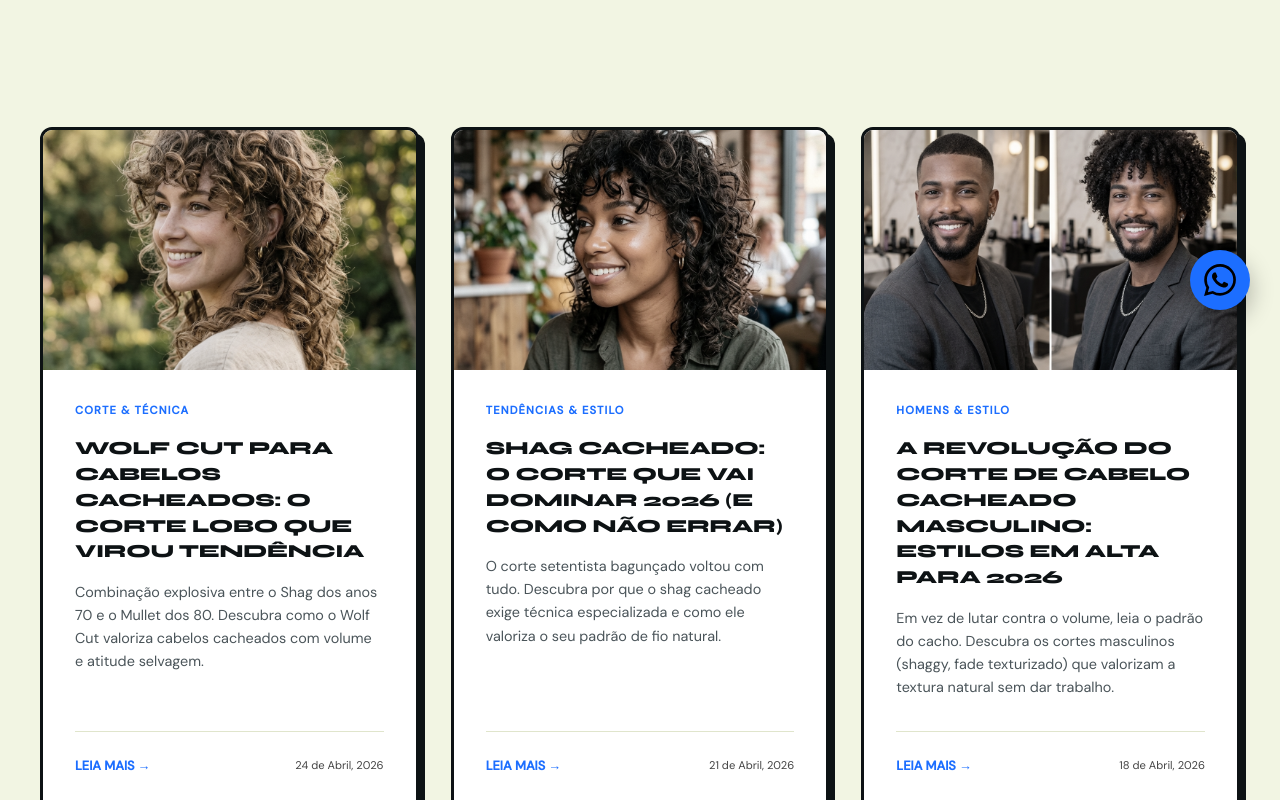
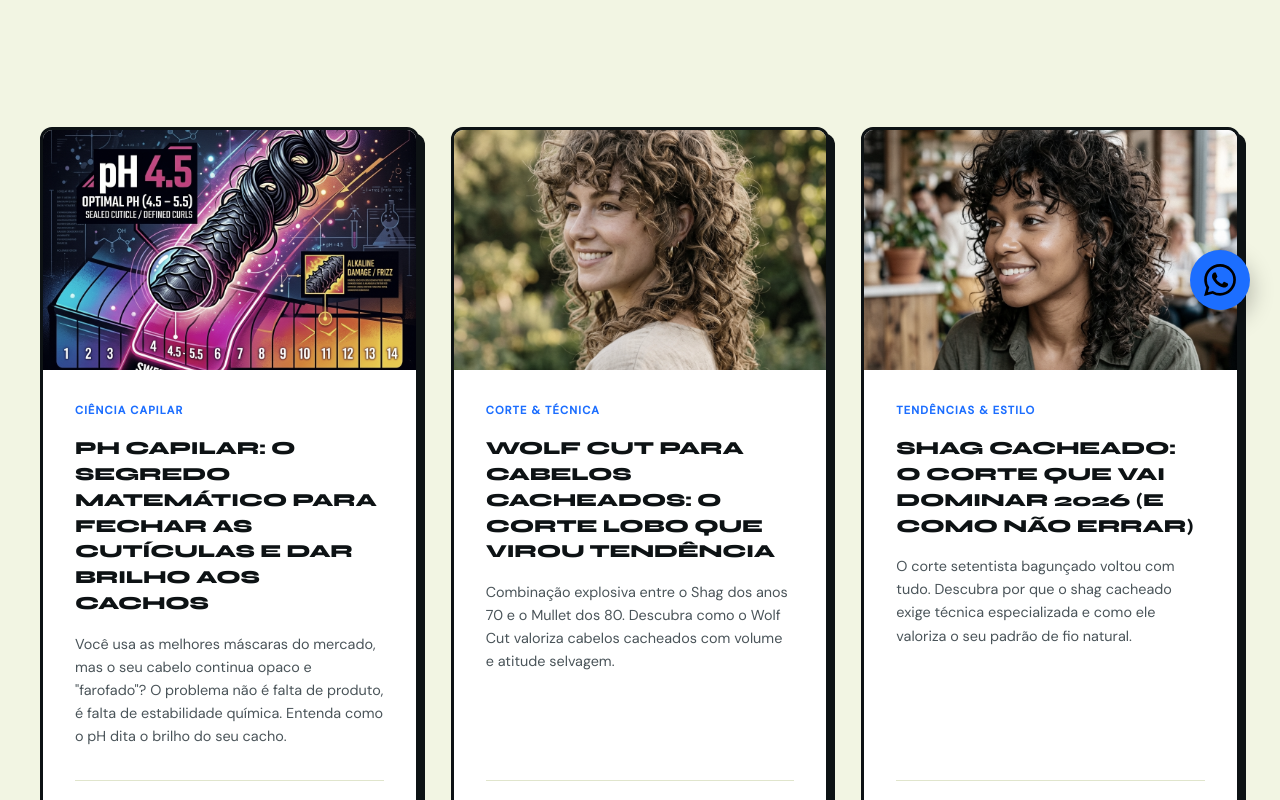
Before and after one commit to jonatanjunior13-max/ojonquecortou, a React (Vite) app: page /blog in a window 1280 px wide. Shown: the part 460-1260 px from the top of the page. Built offline with nearby package versions, Linux system fonts and the light colour scheme.

Commit message:
Add new technical blog post about pH Capilar with AI generated image

```diff
--- a/src/data/posts.js
+++ b/src/data/posts.js
@@ -1,4 +1,69 @@
 export const posts = [
+  {
+    id: 26,
+    slug: 'ph-capilar-cachos-brilho-definicao',
+    title: 'pH CAPILAR: O SEGREDO MATEMÁTICO PARA FECHAR AS CUTÍCULAS E DAR BRILHO AOS CACHOS',
+    excerpt: 'Você usa as melhores máscaras do mercado, mas o seu cabelo continua opaco e "farofado"? O problema não é falta de produto, é falta de estabilidade química. Entenda como o pH dita o brilho do seu cacho.',
+    metaDescription: 'pH capilar para cabelos cacheados: entenda como a acidez controla o brilho e a definição. Guia técnico sobre acidificação capilar e saúde do fio com o especialista Jon.',
+    keywords: 'pH capilar cachos, acidificação capilar bh, como dar brilho no cabelo cacheado, cutícula aberta cachos, cabelo poroso solução, studio do jon, o jon que cortou, especialista em cachos bh',
+    date: '25 de Abril, 2026',
+    author: 'Jon',
+    category: 'Ciência Capilar',
+    image: '/blog-ph-capilar-capa.png',
+    content: `
+      <h2>Introdução: O Brilho é uma Questão de Física</h2>
+      <p>Muitas clientes chegam ao Studio reclamando que o cabelo "não tem vida". Elas investem centenas de reais em máscaras importadas, mas o fio continua com aquele aspecto opaco, áspero ao toque e que parece "beber" o creme sem reter nada. Sabe o que está acontecendo? O pH do seu cabelo está em guerra com você.</p>
+      <p>O brilho que você vê no espelho não é "mágica" de um óleo finalizador. O brilho é luz refletida em uma superfície plana. Se as cutículas do seu cacho estão abertas (eriçadas), a luz bate e se dispersa. Se elas estão fechadas e seladas, a luz bate e reflete. Simples assim. E quem controla essa "porta" é o pH.</p>
+
+      <h2>O Que é o pH (De Forma Direta)</h2>
+      <p>pH significa Potencial Hidrogeniônico. É uma escala de 0 a 14 que mede o quão ácida ou alcalina é uma substância.
+      <ul>
+        <li><strong>0 a 6.9:</strong> Ácido</li>
+        <li><strong>7.0:</strong> Neutro</li>
+        <li><strong>7.1 a 14:</strong> Alcalino</li>
+      </ul>
+      O segredo técnico que quase ninguém te conta: o pH natural do cabelo e do couro cabeludo é levemente ácido, variando entre <strong>4.5 e 5.5</strong>.</p>
+
+      <h2>O "Ponto Doce" do Cacho (4.5 - 5.5)</h2>
+      <p>Nesta faixa de acidez, as cutículas (as escamas que protegem o fio) se mantêm fechadas, compactas e organizadas. É nesse estado que o cacho retém a hidratação lá dentro e reflete o brilho máximo lá fora. Quando você usa produtos alcalinos (como a maioria dos sabonetes, shampoos de limpeza profunda ou químicas de transformação), o pH sobe. Cutículas se abrem. A hidratação foge. O brilho morre.</p>
+
+      <h2>Os Inimigos do pH Equilibrado</h2>
+      <p>Por que o seu pH vive desregulado? Aqui estão os culpados mais comuns:</p>
+      <ul>
+        <li><strong>Água do Chuveiro:</strong> O pH da água da torneira costuma ser neutro (7.0) ou levemente alcalino, o que já é suficiente para abrir um pouco as cutículas.</li>
+        <li><strong>Shampoos de Farmácia:</strong> Muitos shampoos comuns têm pH elevado para limpar "na força", agredindo a acidez natural.</li>
+        <li><strong>Processos Químicos:</strong> Descoloração e coloração usam pH altíssimo (alcalino) para "explodir" a cutícula e injetar ou retirar pigmento.</li>
+        <li><strong>Sol e Poluição:</strong> Agressores externos que oxidam o fio e alteram sua estabilidade química.</li>
+      </ul>
+
+      <h2>Acidificação: A Técnica de Estabilização</h2>
+      <p>Se o seu cabelo está poroso, áspero e sem brilho, ele precisa de uma <strong>Acidificação Técnica</strong>. Não é apenas passar vinagre de maçã (que tem pH muito instável e pode ressecar se mal usado). É sobre usar produtos formulados para baixar o pH do fio de forma controlada.</p>
+      <p>Ao acidificar, nós forçamos as cutículas a voltarem para o lugar. É como se estivéssemos fechando todas as janelas de uma casa durante uma tempestade. O resultado? Definição que dura mais dias, menos frizz e um brilho que você não conseguia com máscaras de hidratação comum.</p>
+
+      <h2>Como Saber se Você Precisa de Acidificação?</h2>
+      <p>Faça o check-list Jon:</p>
+      <ol>
+        <li>Seu cabelo embaraça com extrema facilidade?</li>
+        <li>Você sente o fio áspero mesmo após usar condicionador?</li>
+        <li>O brilho "desaparece" minutos após o cabelo secar?</li>
+        <li>Você fez química (luzes/coloração) nos últimos 30 dias?</li>
+      </ol>
+      <p>Se você respondeu "sim" para duas ou mais, o seu pH está alto. Você está perdendo nutrientes por uma porta que nunca fecha.</p>
+
+      <h2>Conclusão: Pare de Gastar, Comece a Estabilizar</h2>
+      <p>Não adianta colocar o melhor combustível em um tanque furado. Se o pH está alto, o tratamento vai embora no ralo. A base de todo cacho saudável é a estabilidade química.</p>
+
+      <div class="faq-section">
+        <h3>Quer um Diagnóstico Real?</h3>
+        <p>No Studio, a minha <strong>Leitura de Fio</strong> inclui a análise de porosidade e estado cuticular. Eu não te vendo um "banho de creme". Eu te entrego um plano técnico para estabilizar seu pH e devolver a autonomia do seu cacho.</p>
+        <div style="text-align: center; margin-top: 1.5rem;">
+          <a href="/servicos" class="btn btn-primary">CONHEÇA NOSSOS SERVIÇOS TÉCNICOS</a>
+        </div>
+      </div>
+
+      <p><i>Jon é especialista em leitura biológica do fio e visagismo capilar em Belo Horizonte. Foco total na saúde e identidade da textura natural.</i></p>
+    `
+  },
   {
     id: 25,
     slug: 'wolf-cut-cabelos-cacheados-tendencia',
```
Also changed, not shown: public/blog-ph-capilar-capa.png (added).
